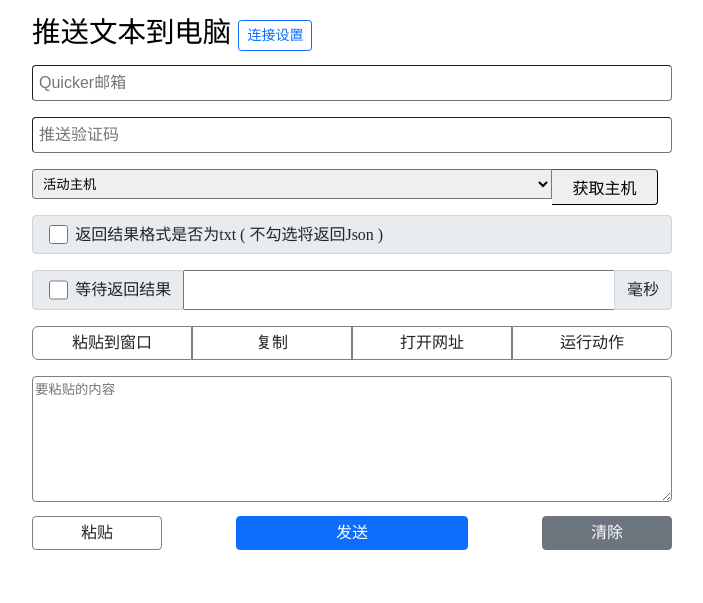
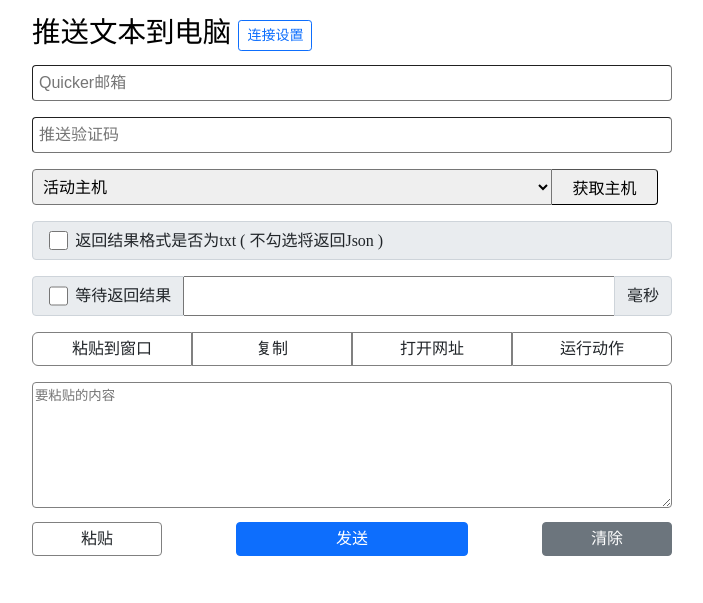
Before and after one commit to Arduey/quickerpush, a plain HTML site: page index.html in a window 1280 px wide. Shown: the whole page, without its empty margins (288-991 px from the left). Drawn offline with Linux system fonts and the light colour scheme.

Commit message:
Update index.html

```diff
--- a/index.html
+++ b/index.html
@@ -29,7 +29,10 @@
 			}
 			#email, #code, #toDevice{width:calc(100% - 14px);padding:2px 6px;margin:0px 0px 16px;border-width: 1px;height:30px;border-radius:.25em;}
 			#toDevice {
-			    width: calc(100% - 120px);    border-radius: 0.25em 0 0 0.25em;
+			    width: calc(100% - 120px);
+				border-radius: 0.25em 0 0 0.25em;
+				height: 36px;
+    			font-size: 1em;
 			}
 			#get{
 				width: 106px;
```
